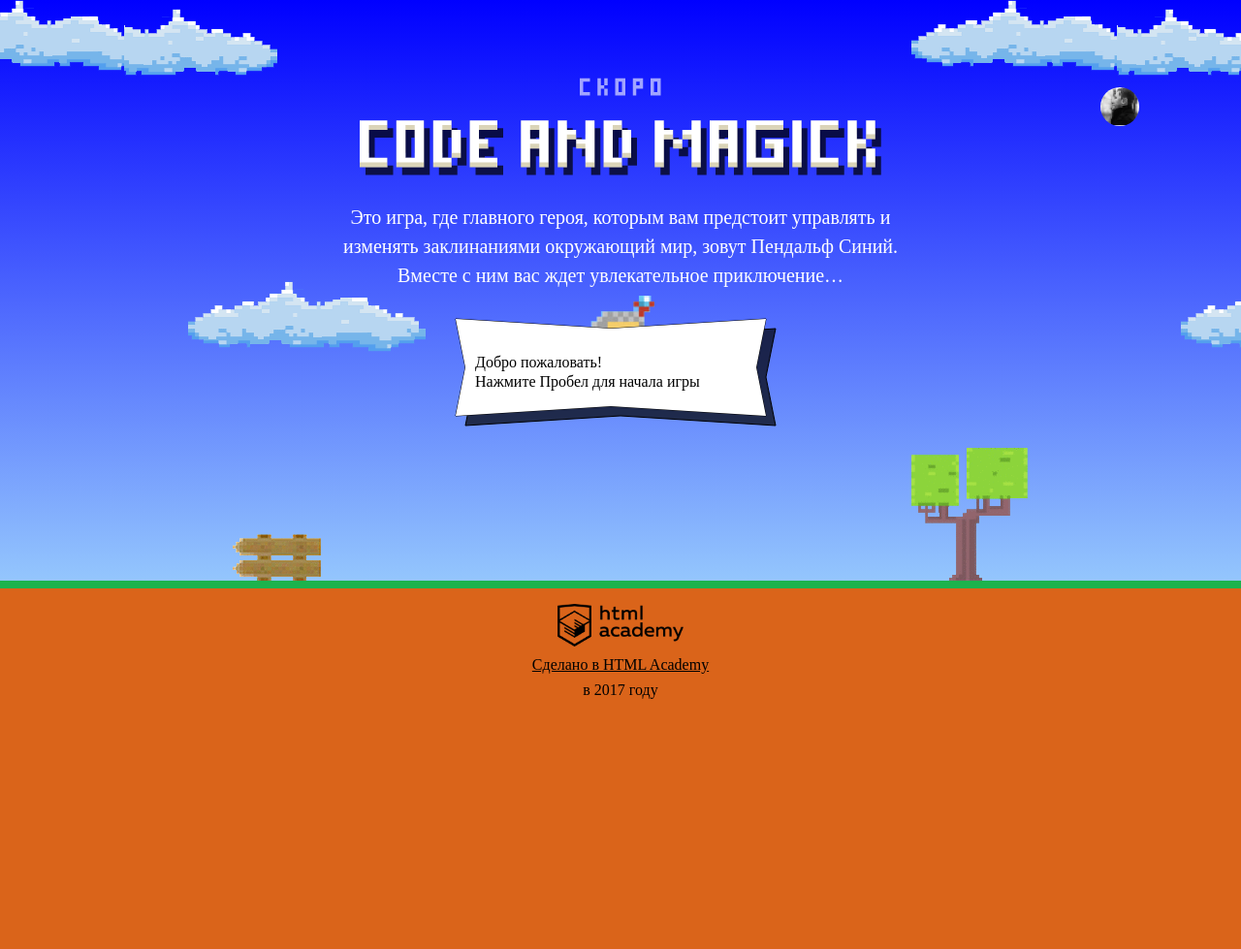
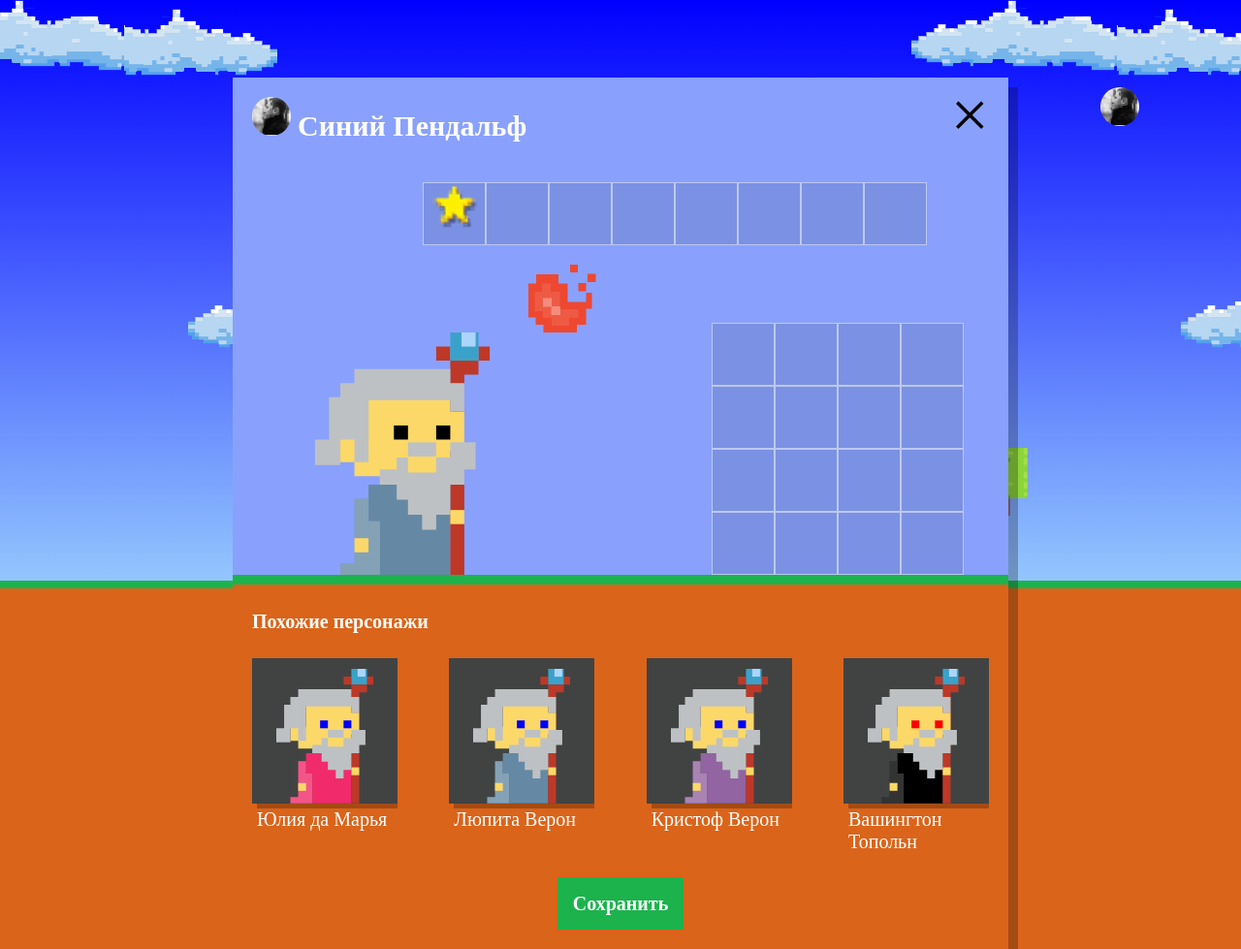
Before and after one commit to knenkne/Code-N-Magick, a website: page index.html in a window 1280 px wide. Shown: the whole page at 97% size. Before the commit the page ends 800 px from the top, so only its background shows below. Drawn offline with Linux system fonts and the light colour scheme; a web font is replaced by a local one.

Commit message:
Rendering wizards

```diff
--- a/index.html
+++ b/index.html
@@ -200,6 +200,7 @@
     var wizardSpeed = 3;
     var wizardWidth = 70;
   </script>
+  <script src="js/setup.js"></script>
   <script src="js/game.js"></script>
 
 </body>
--- /dev/null
+++ b/js/setup.js
@@ -0,0 +1,66 @@
+var WIZARDS_AMOUNT = 4;
+var names = ['Иван', 'Хуан Себастьян', 'Мария', 'Кристоф', 'Виктор', 'Юлия', 'Люпита', 'Вашингтон'];
+var surnames = ['да Марья', 'Верон', 'Мирабе', 'Вальц', 'Онопко', 'Топольн', 'Нионго', 'Ирвинг'];
+var coatColors = ['rgb(101, 137, 164)', 'rgb(241, 43, 107)', 'rgb(146, 100, 161)', 'rgb(56, 159, 117)', 'rgb(215, 210, 55)', 'rgb(0, 0, 0)'];
+var eyesColors = ['black', 'red', 'blue', 'yellow', 'green'];
+
+var setup = document.querySelector('.setup');
+var setupSimilar = setup.querySelector('.setup-similar');
+var similarWizardsList = setup.querySelector('.setup-similar-list');
+var similarWizardTemplate = document.querySelector('#similar-wizard-template')
+    .content
+    .querySelector('.setup-similar-item');
+
+
+function getRandomItem (items) {
+    return items[Math.floor(Math.random() * items.length)];
+};
+
+function toggleSetup() {
+    setupSimilar.classList.toggle('hidden');
+    setup.classList.toggle('hidden');
+}
+
+function getWizardData() {
+    return {
+        'name': getRandomItem(names) + ' ' + getRandomItem(surnames),
+        'coatColor': getRandomItem(coatColors),
+        'eyesColor': getRandomItem(eyesColors)
+    };
+};
+
+function getWizardsData(amount) {
+    var wizardsData = [];
+
+    for (var i = 0; i < amount; i++) {
+        var wizardData = getWizardData();
+        wizardsData.push(wizardData);
+    }
+
+    return wizardsData;
+};
+
+function createWizard(data) {
+    var wizard = similarWizardTemplate.cloneNode(true);
+
+    wizard.querySelector('.setup-similar-label').textContent = data.name;
+    wizard.querySelector('.wizard-coat').style.fill = data.coatColor;
+    wizard.querySelector('.wizard-eyes').style.fill = data.eyesColor;
+
+    return wizard;
+};
+
+function renderWizards(data, container) {
+    var fragment = document.createDocumentFragment();
+    var wizards = data.map(createWizard);
+
+    wizards.forEach(function(wizard) {
+        fragment.appendChild(wizard);
+    });
+
+    container.appendChild(fragment);
+}
+
+var wizardsData = getWizardsData(WIZARDS_AMOUNT);
+toggleSetup();
+renderWizards(wizardsData, similarWizardsList);
```
